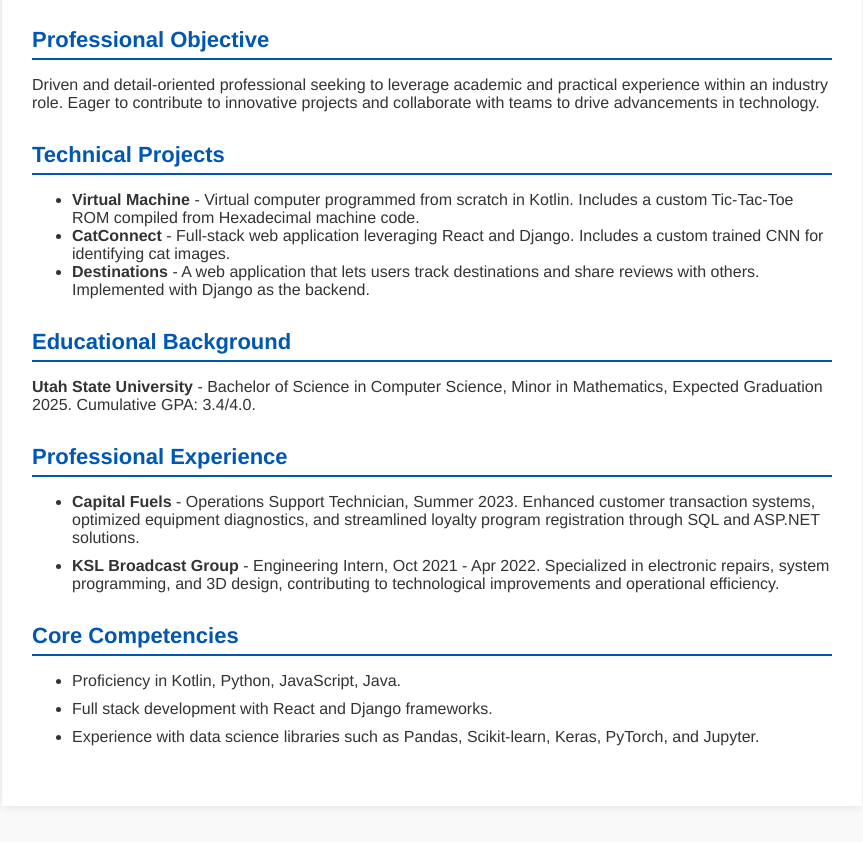
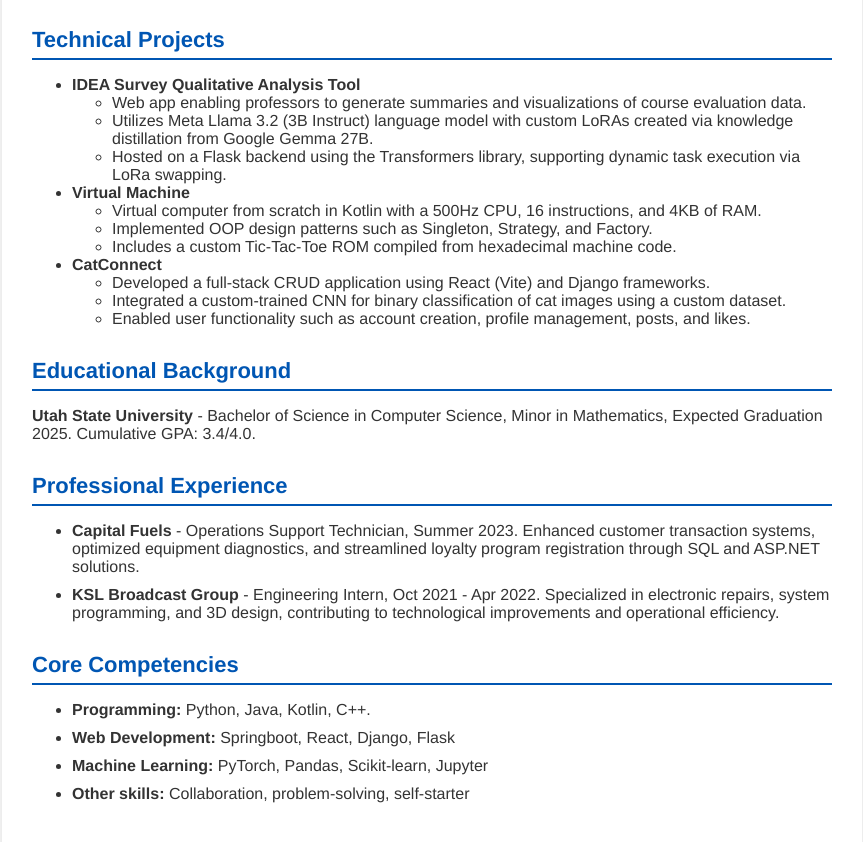
Before and after one commit to Jason-Merrone/Resume, a plain HTML site: page index.html in a window 1280 px wide. Shown: the part 108-950 px from the top of the page, without its empty margins (208-1071 px from the left). Drawn offline with Linux system fonts and the light colour scheme.

Commit message:
Updated projects

```diff
--- a/index.html
+++ b/index.html
@@ -13,15 +13,32 @@
             <p>Logan Utah 84321 | (720) 255-6097 | jasonmerrone@gmail.com | <a href="https://github.com/Jason-Merrone" target="_blank">https://github.com/Jason-Merrone</a></p>
         </div>
         <div class="section">
-            <h2 class="section-title">Professional Objective</h2>
-            <p>Driven and detail-oriented professional seeking to leverage academic and practical experience within an industry role. Eager to contribute to innovative projects and collaborate with teams to drive advancements in technology.</p>
-        </div>
-        <div class="section">
             <h2 class="section-title">Technical Projects</h2>
             <ul class="projects">
-                <li><strong>Virtual Machine</strong> - Virtual computer programmed from scratch in Kotlin. Includes a custom Tic-Tac-Toe ROM compiled from Hexadecimal machine code.</li>
-                <li><strong>CatConnect</strong> - Full-stack web application leveraging React and Django. Includes a custom trained CNN for identifying cat images.</li>
-                <li><strong>Destinations</strong> - A web application that lets users track destinations and share reviews with others. Implemented with Django as the backend.</li>
+                <li>
+                    <strong>IDEA Survey Qualitative Analysis Tool</strong>
+                    <ul>
+                        <li>Web app enabling professors to generate summaries and visualizations of course evaluation data.</li>
+                        <li>Utilizes Meta Llama 3.2 (3B Instruct) language model with custom LoRAs created via knowledge distillation from Google Gemma 27B.</li>
+                        <li>Hosted on a Flask backend using the Transformers library, supporting dynamic task execution via LoRa swapping.</li>
+                    </ul>
+                </li>
+                <li>
+                    <strong>Virtual Machine</strong>
+                    <ul>
+                        <li>Virtual computer from scratch in Kotlin with a 500Hz CPU, 16 instructions, and 4KB of RAM.</li>
+                        <li>Implemented OOP design patterns such as Singleton, Strategy, and Factory.</li>
+                        <li>Includes a custom Tic-Tac-Toe ROM compiled from hexadecimal machine code.</li>
+                    </ul>
+                </li>
+                <li>
+                    <strong>CatConnect</strong>
+                    <ul>
+                        <li>Developed a full-stack CRUD application using React (Vite) and Django frameworks.</li>
+                        <li>Integrated a custom-trained CNN for binary classification of cat images using a custom dataset.</li>
+                        <li>Enabled user functionality such as account creation, profile management, posts, and likes.</li>
+                    </ul>
+                </li>
             </ul>
         </div>
         <div class="section">
@@ -38,9 +55,10 @@
         <div class="section">
             <h2 class="section-title">Core Competencies</h2>
             <ul class="skills">
-                <li>Proficiency in Kotlin, Python, JavaScript, Java.</li>
-                <li>Full stack development with React and Django frameworks.</li>
-                <li>Experience with data science libraries such as Pandas, Scikit-learn, Keras, PyTorch, and Jupyter.</li>
+                <li><strong>Programming:</strong> Python, Java, Kotlin, C++.</li>
+                <li><strong>Web Development:</strong> Springboot, React, Django, Flask</li>
+                <li><strong>Machine Learning:</strong> PyTorch, Pandas, Scikit-learn, Jupyter</li>
+                <li><strong>Other skills:</strong> Collaboration, problem-solving, self-starter</li>
             </ul>
         </div>
     </div>
```
Also changed, not shown: 1 other file.
